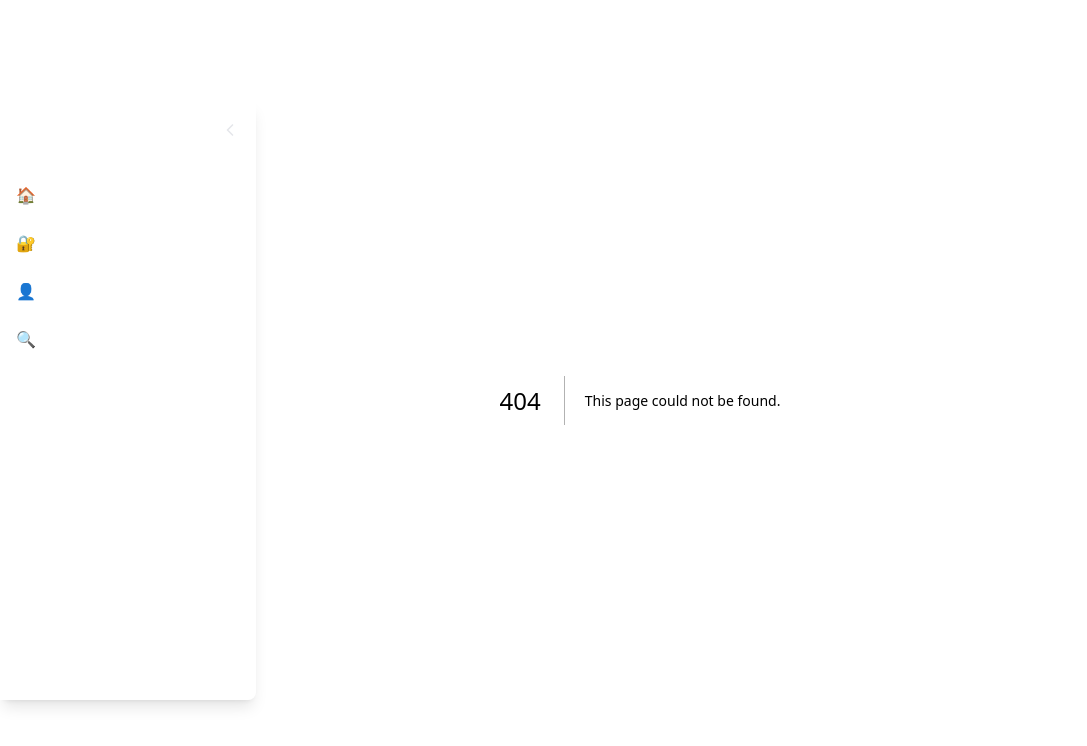
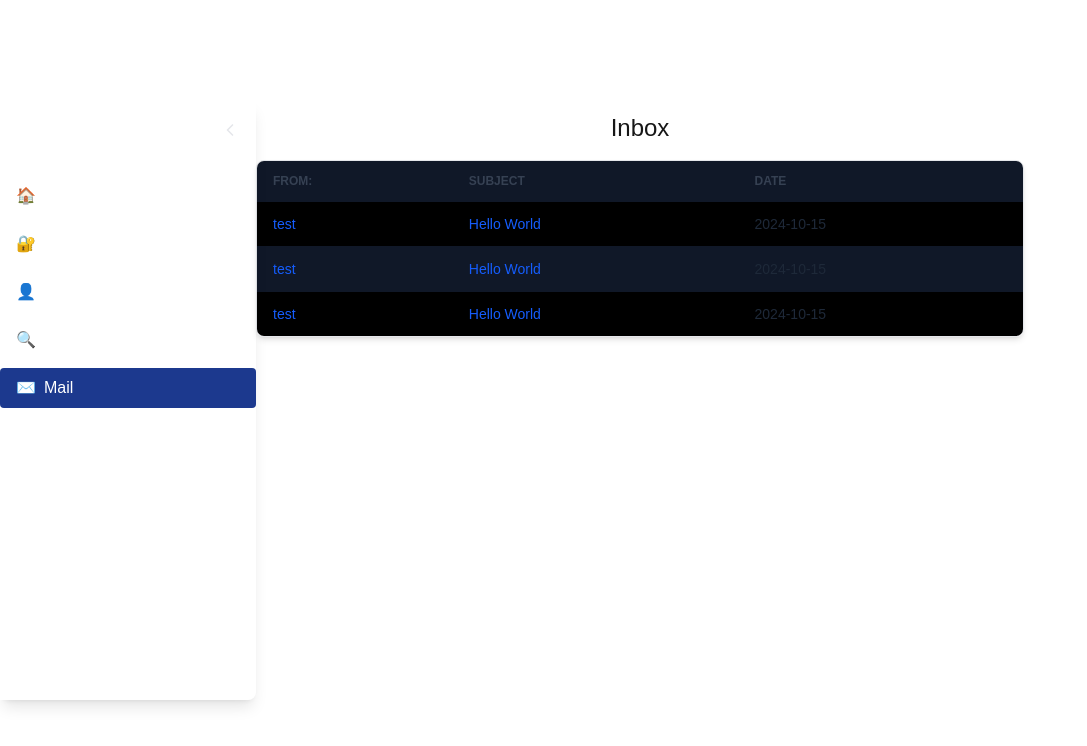
Before and after one commit to ClairKirsch/matsurika, a Next.js app: page /mail in a window 1280 px wide. Before the commit this address had no page. Shown: the top 746 px of the page, without its empty margins (0-1087 px from the left). Built offline with nearby package versions, Linux system fonts and the light colour scheme.

Commit message:
Create mail pages

```diff
--- a/src/app/components/sidebar.tsx
+++ b/src/app/components/sidebar.tsx
@@ -25,6 +25,7 @@ export default function Sidebar() {
     { href: "/login", label: "Login", icon: "🔐" },
     { href: "/profile", label: "Profile", icon: "👤" },
     { href: "/search", label: "Search", icon: "🔍" },
+    { href: "/mail", label: "Mail", icon: "✉️" },
   ];
 
   return (
--- /dev/null
+++ b/src/app/mail/[letter_id]/page.tsx
@@ -0,0 +1,12 @@
+import MessageClient from "../components/message";
+export default async function MailPage() {
+    const MessageData = {
+        message_id: '1',
+        from: 'test',
+        from_id: '1',
+        subject: 'Hello World',
+        date: '2024-10-15',
+        content: 'This is the content of the message.'
+    }
+    return <MessageClient Message={MessageData} />;
+}
--- /dev/null
+++ b/src/app/mail/components/inbox.tsx
@@ -0,0 +1,47 @@
+"use client";
+
+import Image from 'next/image';
+import Link from 'next/link';
+
+export default function InboxClient({ Inbox }: { Inbox: any }) {
+  return (
+        <main className="flex min-h-screen flex-col items-center justify-start gap-4 p-24">
+        <div className="text-2xl mt-4">Inbox</div>
+    <div className="w-full max-w-3xl overflow-x-auto rounded-lg shadow-md border border-gray-200">
+      <table className="min-w-full border-collapse bg-white text-left text-sm text-gray-700">
+        <thead className="bg-gray-900 uppercase text-xs font-semibold">
+          <tr>
+            <th className="px-4 py-3 border-b border-gray-900">From:</th>
+            <th className="px-4 py-3 border-b border-gray-900">Subject</th>
+            <th className="px-4 py-3 border-b border-gray-900">Date</th>
+          </tr>
+        </thead>
+        <tbody>
+            {Inbox.map((message: { message_id: string, from: string, from_id: string, subject: string, date: string }, index: number) => (
+            <tr
+              key={message.message_id}
+              className={`transition-colors ${
+                index % 2 === 1 ? "bg-gray-900" : "bg-black"
+              } hover:bg-blue-50`}
+            >
+              <td className="border-t border-gray-900 px-4 py-3">
+                <Link href={`/profile/${message.from_id}`} className="text-blue-600 hover:underline">
+                  {message.from}
+                </Link>
+              </td>
+              <td className="border-t border-gray-900 px-4 py-3">
+                <Link href={`/mail/${message.message_id}`} className="text-blue-600 hover:underline">
+                  {message.subject}
+                </Link>
+              </td>
+              <td className="border-t border-gray-900 px-4 py-3 font-medium text-gray-800">
+                {message.date}
+              </td>
+            </tr>
+          ))}
+          </tbody>
+      </table>
+    </div>
+    </main>
+  );
+}
--- /dev/null
+++ b/src/app/mail/components/message.tsx
@@ -0,0 +1,29 @@
+"use client";
+
+import Image from 'next/image';
+import Link from 'next/link';
+
+export default function MessageClient({ Message }: { Message: any }) {
+  return (
+        <main className="flex min-h-screen flex-col items-center justify-start gap-4 p-24">
+        <div className="text-2xl mt-4">Inbox</div>
+        <h1 className="text-4xl font-bold">Message Detail</h1>
+        <div className="w-full max-w-3xl overflow-x-auto rounded-lg shadow-md border border-gray-200 p-6 bg-black text-white">
+          <h2 className="text-2xl font-semibold mb-4">{Message.subject}</h2>
+            <p className="mb-2"><strong>From:</strong> {Message.from}</p>
+            <p className="mb-2"><strong>Date:</strong> {Message.date}</p>
+            <div className="mt-4">
+                <p>{Message.content}</p>
+            </div>
+        </div>
+            <button
+            type="button"
+            className="bg-blue-600 text-white p-2 rounded hover:bg-blue-700 transition w-40"
+            onClick={() => window.location.href = `/mail/new/${Message.from_id}`}
+            >
+            Reply
+          </button>
+
+    </main>
+  );
+}
--- /dev/null
+++ b/src/app/mail/new/[user_id]/page.tsx
@@ -0,0 +1,48 @@
+import { redirect } from 'next/navigation';
+
+export default function SendMail({ params }: { params: { user_id: string } }) {
+  async function handleSubmit(formData: FormData) {
+    'use server';
+
+    const subject = formData.get('subject');
+    const content = formData.get('content');
+    // TODO: send message logic here
+
+  }
+
+  // Auto-resize textarea
+  function handleInput(e: React.FormEvent<HTMLTextAreaElement>) {
+    const target = e.currentTarget;
+    target.style.height = "auto"; // reset height
+    target.style.height = `${target.scrollHeight}px`; // expand to fit content
+  }
+
+  return (
+    <main className="flex min-h-screen flex-col items-center justify-start gap-4 p-24">
+      <h1 className="text-4xl font-bold">Send Message</h1>
+      <form action={handleSubmit} className="flex flex-col gap-4 w-80">
+        <input
+          type="text"
+          name="subject"
+          placeholder="Subject"
+          className="p-3 border border-gray-300 rounded"
+        />
+        <textarea
+          name="content"
+          placeholder="Type your message..."
+          rows={6}
+          className="p-3 border border-gray-300 rounded text-white resize-none align-top block w-full h-80 leading-relaxed"
+          style={{ display: "block", textAlign: "left", whiteSpace: "pre-wrap"}}
+        />
+        <div className="flex gap-2">
+          <button
+            type="submit"
+            className="bg-blue-600 text-white p-2 rounded hover:bg-blue-700 transition w-40"
+          >
+            Send Message
+          </button>
+        </div>
+      </form>
+    </main>
+  );
+}
--- /dev/null
+++ b/src/app/mail/page.tsx
@@ -0,0 +1,9 @@
+import InboxClient from "./components/inbox";
+export default async function MailPage() {
+    const InboxData = [
+        { message_id: '1', from: 'test', from_id: '1', subject: 'Hello World', date: '2024-10-15' },
+        { message_id: '2', from: 'test', from_id: '1', subject: 'Hello World', date: '2024-10-15' },
+        { message_id: '3', from: 'test', from_id: '1', subject: 'Hello World', date: '2024-10-15' },
+      ]
+    return <InboxClient Inbox={InboxData} />;
+}
```
